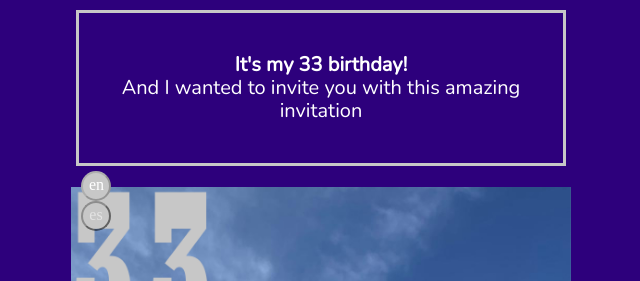
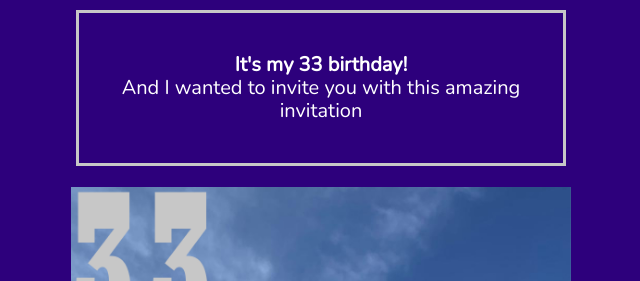
Before and after one commit to grassofacundo/bday-invite, a React (Create React App) app: page / in a window 1280 px wide. Shown: the top 281 px of the page, without its empty margins (319-959 px from the left). Built offline with nearby package versions, Linux system fonts and the light colour scheme.

Commit message:
Fix language hiding

```diff
--- a/src/LanguagePicker/LanguagePicker.module.scss
+++ b/src/LanguagePicker/LanguagePicker.module.scss
@@ -3,7 +3,7 @@
     position: absolute;
     left: 10px;
     z-index: 1;
-    display: flex;
+    //display: flex; Commented just to avoid Netlify warning
     flex-direction: column;
 
     button {
```
